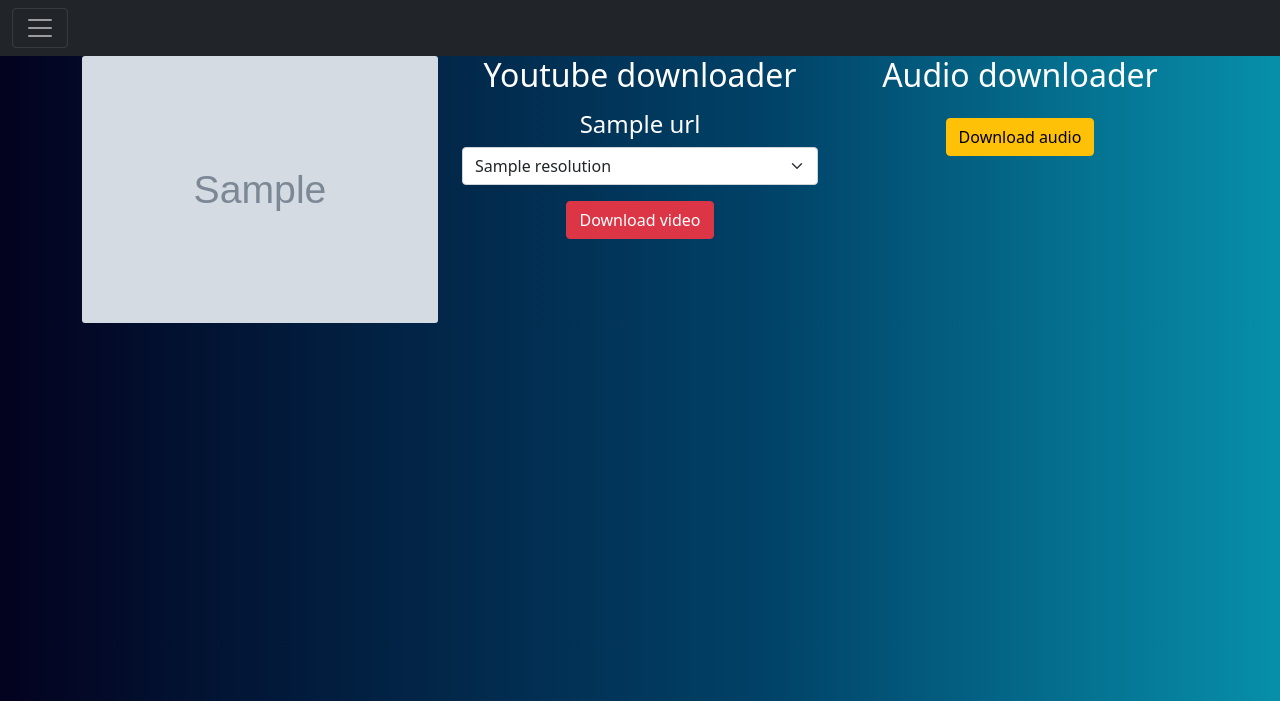
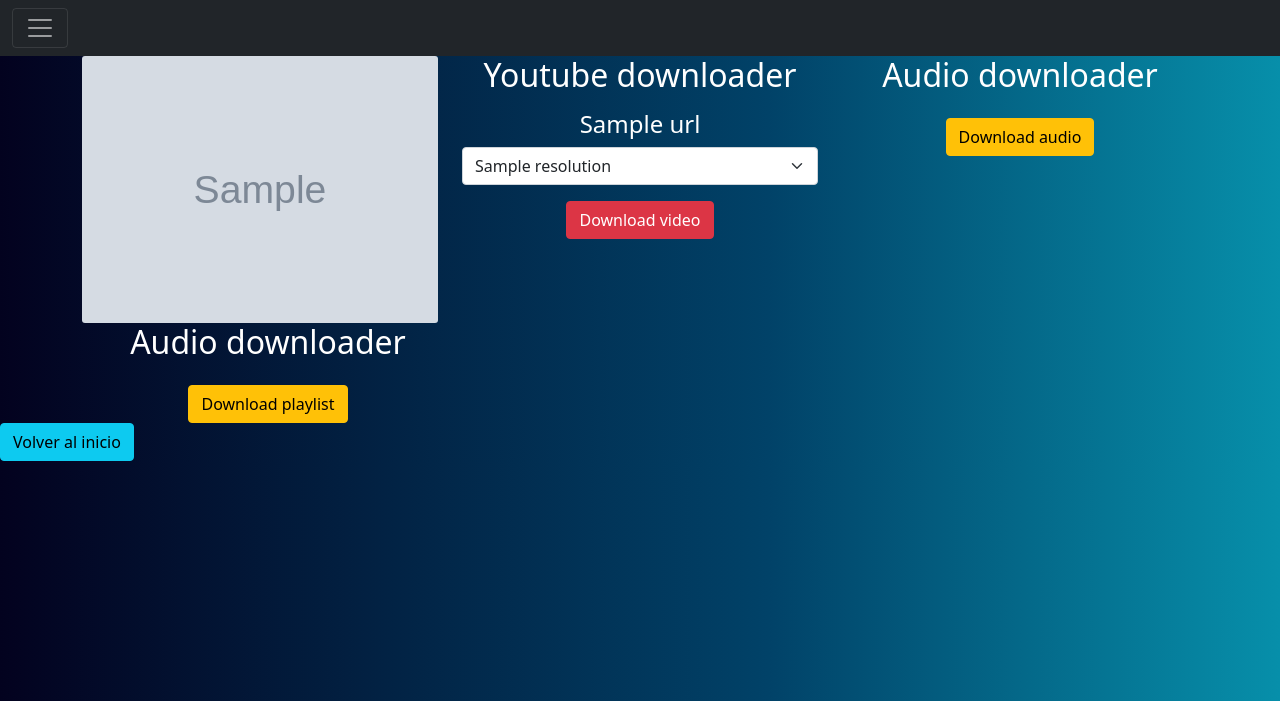
Before and after one commit to Parzival-ReadyPlayer/youtube-downloader-python, a Flask app: template templates/download.html in a window 1280 px wide. Shown: the top 701 px of the page. Run offline with Flask 2, Linux system fonts and the light colour scheme; the template is opened without the code that fills it: most values are stand-ins (such as "Sample title", 1, 10 or a date in 2020); grey boxes marked "Sample" are stand-in pictures.

Commit message:
dowloader

```diff
--- a/templates/download.html
+++ b/templates/download.html
@@ -50,6 +50,28 @@
         </form>
     </div>
     </div>
+
+    <!--Playlist-->
+
+    <div class="col-md-4">
+      <h2 class="text-center">Audio downloader</h2>
+
+      <!--Formulario playlist-->
+      <form method="POST" action="{{ url_for('download_playlist') }}">
+        <div class="card-text text-center">
+          <button class="btn btn-warning mt-3" type="" href="{{ url_for('download_playlist') }}">
+            Download playlist
+          </button>
+        </div>
+      </form>
+  </div>
+  </div>
+  </div>
+
+  <div class="row">
+    <div class="col-auto">
+      <a class="btn btn-info btn-block" href="{{url_for('home') }}">Volver al inicio</a>
+    </div>
   </div>
 </div>
 
--- a/youtube_app.py
+++ b/youtube_app.py
@@ -3,7 +3,7 @@ from flask_wtf import FlaskForm
 from wtforms import StringField, SubmitField
 from wtforms.validators import DataRequired
 from io import BytesIO
-from pytube import YouTube
+from pytube import YouTube, Playlist
 from app import download_playlist, download_video, download_audio
 import os
 
@@ -38,6 +38,39 @@ def home():
 
 
 
+
+@app.route("/download_playlist", methods = ["GET", "POST"])
+def download_playlist():
+    if request.method == "POST":
+        buffer = BytesIO()
+        url = Playlist(session['link'])
+        print(url)
+
+        for video in url.videos:
+            name = video.title + '.mp3'
+            audio = video.streams.get_audio_only()
+            audio.stream_to_buffer(buffer)
+            buffer.seek(0)
+            print(video)
+
+    return redirect(url_for("convert_playlist"))
+
+
+@app.route("/convert_playlist", methods = ["GET", "POST"])
+def convert_playlist():
+    form = linkForm()
+    if request.method == "POST":
+        session['link'] = request.form.get('link')
+        try:
+            url = Playlist(session['link'])
+        except:
+            flash('Link invalido', 'danger')
+        return render_template('playlist.html', url=url, form=form)
+    return render_template("convert_playlist.html", form=form)
+
+
+
+
 @app.route("/download_audio", methods = ["GET", "POST"])
 def download_audio():
     if request.method == "POST":
@@ -64,5 +97,8 @@ def download_video():
     return redirect(url_for("home"))
 
 
+
+
+
 if __name__ == '__main__':
     app.run(debug=True)
```
Also changed, not shown: templates/convert_playlist.html (added, +29 -0 lines), templates/index.html (deleted, +0 -25 lines), templates/playlist.html (added, +15 -0 lines).
